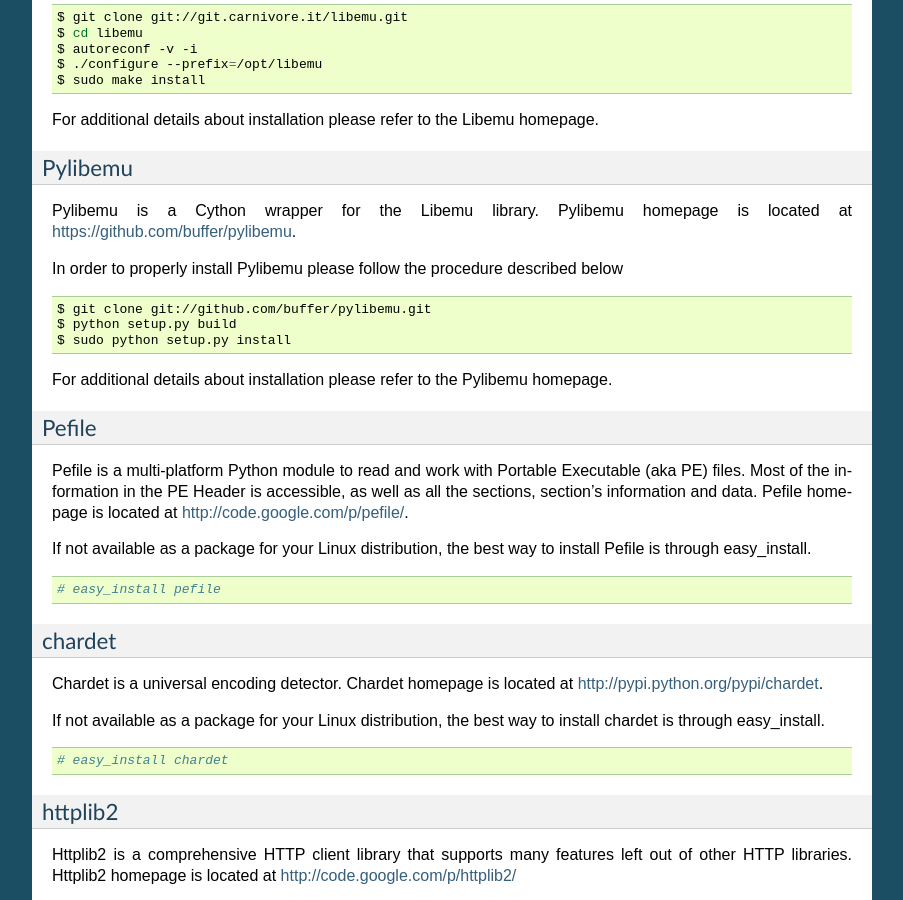
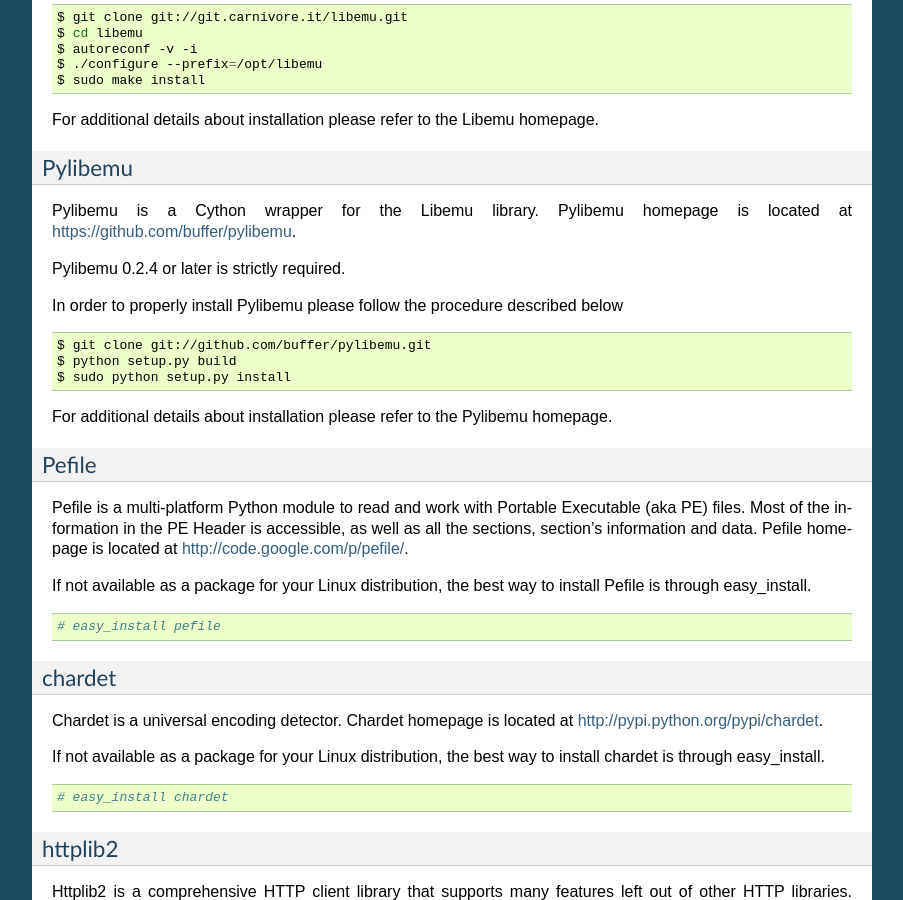
Before and after one commit to buffer/thug, a Sphinx documentation site: the page built from doc/source/build.rst, in a window 1280 px wide and 900 px high, scrolled down 2171 px. Shown: the whole window, without its empty margins (198-1101 px from the left). Built offline with Sphinx 7.4.7, drawn with Linux system fonts in a browser that asks for light colours.

Commit message:
Updated pylibemu requirements documentation

```diff
--- a/doc/source/build.rst
+++ b/doc/source/build.rst
@@ -161,6 +161,8 @@
 Pylibemu is a Cython wrapper for the Libemu library. Pylibemu homepage is located
 at https://github.com/buffer/pylibemu.
 
+Pylibemu 0.2.4 or later is strictly required.
+
 In order to properly install Pylibemu please follow the procedure described
 below
 
```
Also changed, not shown: 1 other file.
